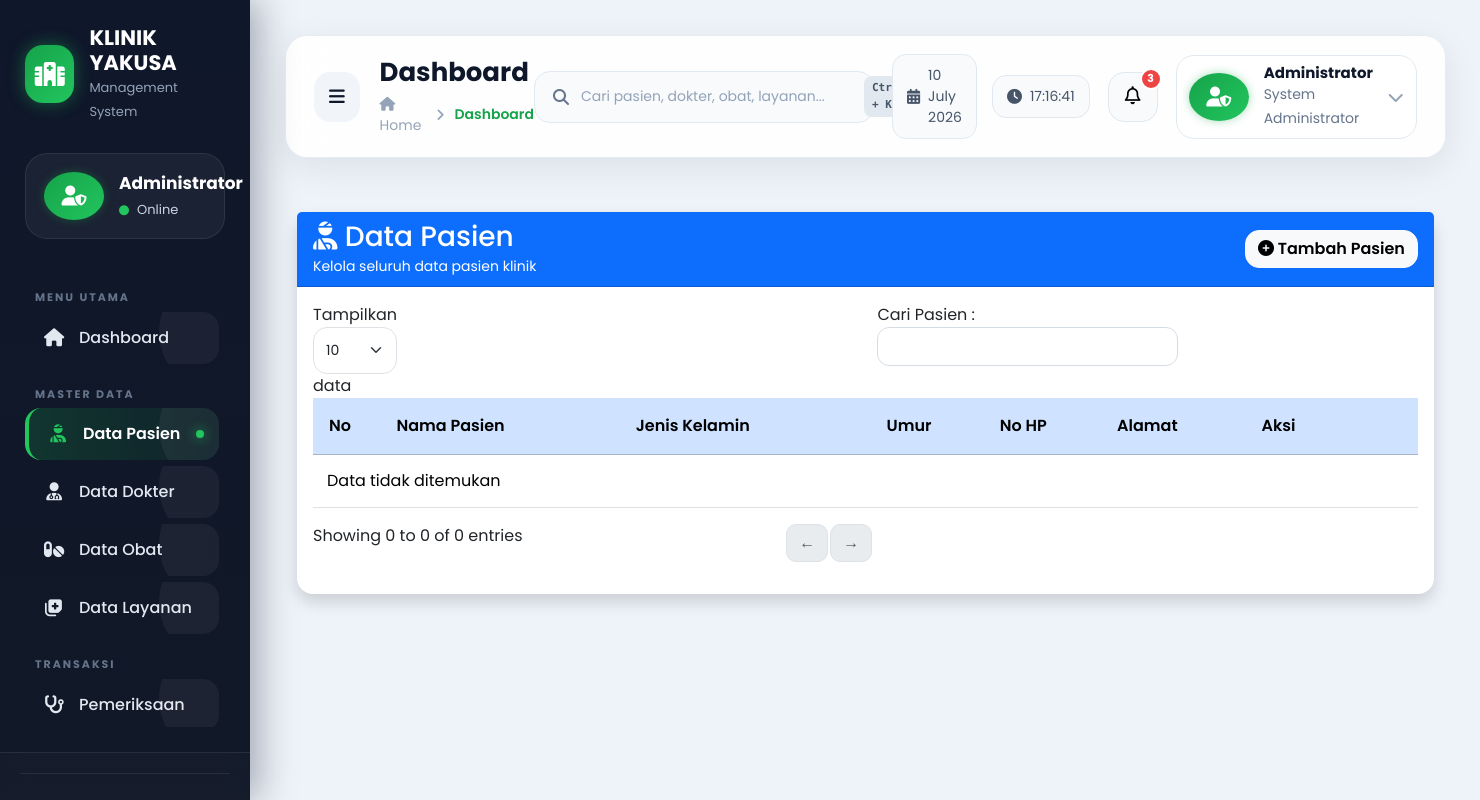
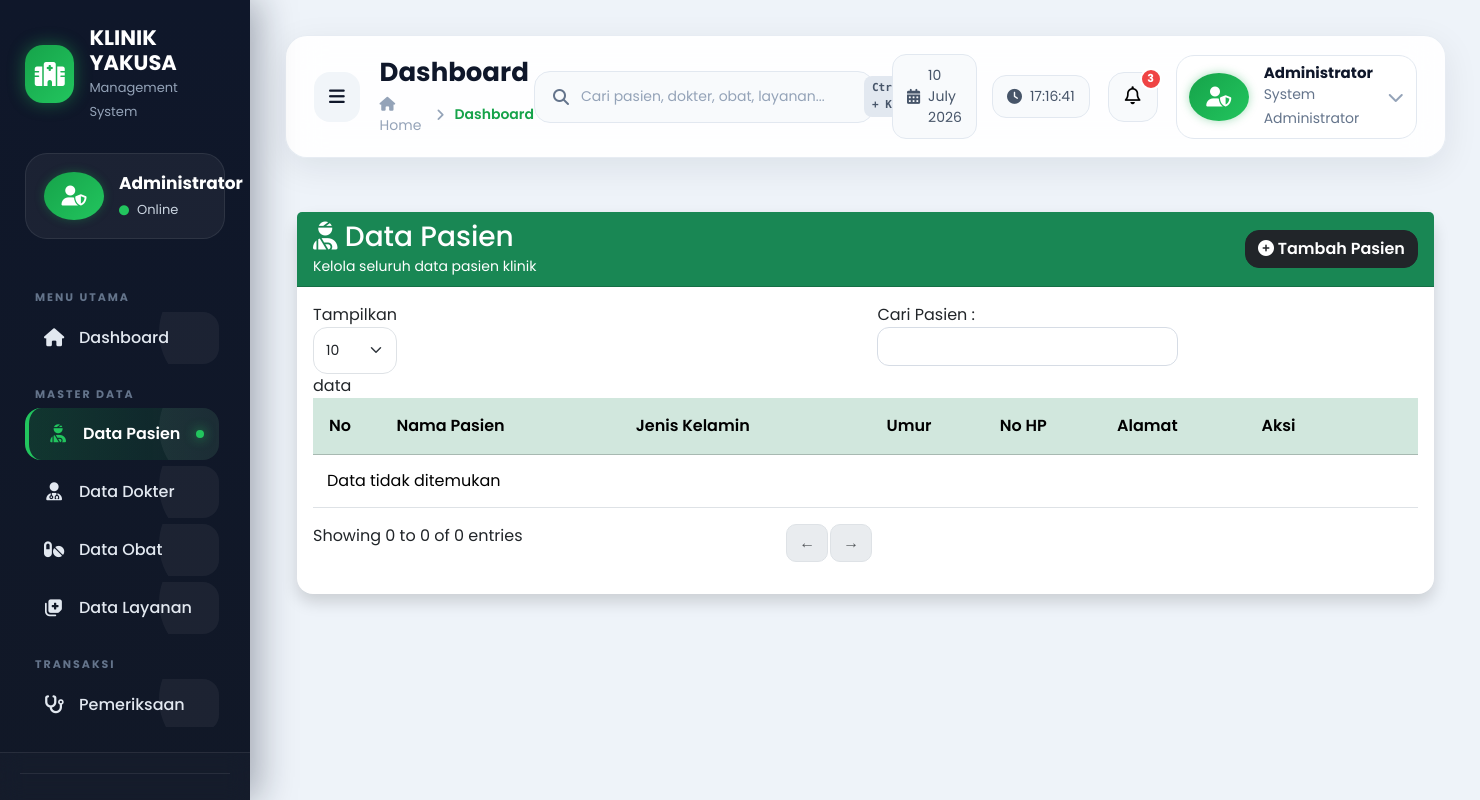
Before and after one commit to suju0227/klinik, a PHP site: page /pasien/index.php in a window 1480 px wide. Run offline with PHP 8.4, Linux system fonts and the light colour scheme; data that the repository does not hold is empty; some libraries are stand-ins or nearby versions.

Commit message:
style: standardize colors to clinic success green across index pages

```diff
--- a/obat/index.php
+++ b/obat/index.php
@@ -18,7 +18,7 @@ include "../layout/header.php";
 
 <div class="card shadow border-0 rounded-4">
 
-<div class="card-header bg-warning text-dark d-flex justify-content-between align-items-center">
+<div class="card-header bg-success text-white d-flex justify-content-between align-items-center">
 
 <div>
 
@@ -50,7 +50,7 @@ Tambah Obat
 
 <table id="tabelObat" class="table table-hover align-middle">
 
-<thead class="table-warning">
+<thead class="table-success">
 
 <tr>
 
--- a/pasien/index.php
+++ b/pasien/index.php
@@ -22,7 +22,7 @@ include "../layout/header.php";
 
 <div class="card shadow border-0 rounded-4">
 
-<div class="card-header bg-primary text-white d-flex justify-content-between align-items-center">
+<div class="card-header bg-success text-white d-flex justify-content-between align-items-center">
 
 <div>
 
@@ -42,7 +42,7 @@ Kelola seluruh data pasien klinik
 
 </div>
 
-<a href="tambah.php" class="btn btn-light">
+<a href="tambah.php" class="btn btn-dark">
 
 <i class="fas fa-plus-circle"></i>
 
@@ -58,7 +58,7 @@ Tambah Pasien
 
 <table id="tabelPasien" class="table table-hover align-middle">
 
-<thead class="table-primary">
+<thead class="table-success">
 
 <tr>
 
--- a/pemeriksaan/index.php
+++ b/pemeriksaan/index.php
@@ -29,7 +29,7 @@ include "../layout/header.php";
 
 <div class="card shadow border-0 rounded-4">
 
-<div class="card-header bg-info text-white d-flex justify-content-between align-items-center">
+<div class="card-header bg-success text-white d-flex justify-content-between align-items-center">
 
 <div>
 
@@ -55,7 +55,7 @@ Tambah Pemeriksaan
 
 <table id="tabelPemeriksaan" class="table table-hover align-middle">
 
-<thead class="table-info">
+<thead class="table-success">
 
 <tr>
 
```
